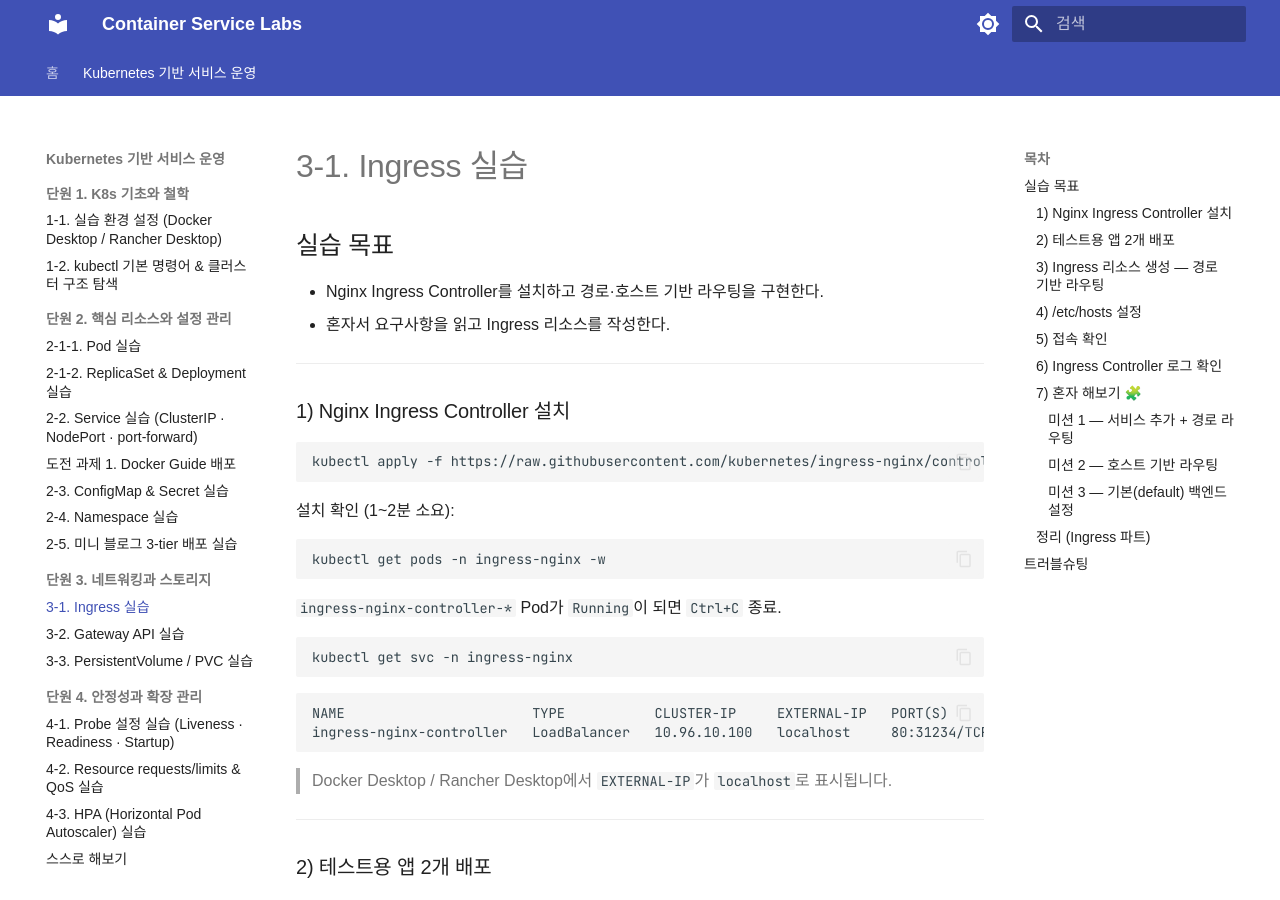
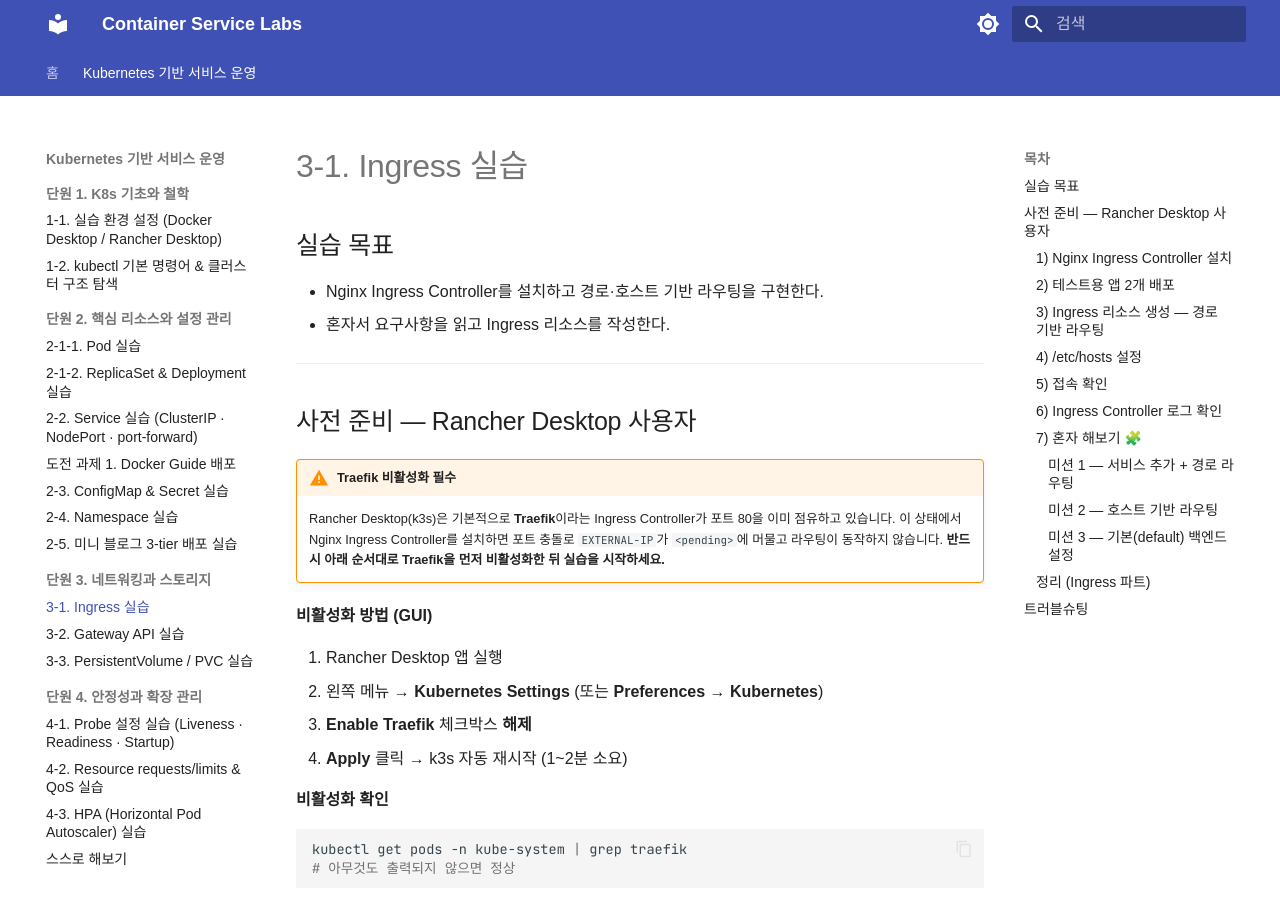
Before and after one commit to skilleat-labs/docker-k8s-labs, an MkDocs documentation site: the page built from docs/modules/module10/3-1.md, in a window 1280 px wide and 900 px high. Built offline with MkDocs 1.6.1 and Material for MkDocs 9.7.7, drawn with Linux system fonts in a browser that asks for light colours; some web fonts are replaced.

Commit message:
docs: 3-1 Rancher Desktop Traefik 비활성화 사전 준비 단계 추가
nginx-ingress 포트 충돌 방지를 위해 실습 시작 전
Traefik 비활성화를 필수 단계로 안내 (GUI 방법 + 확인 명령)

Co-Authored-By: Claude Sonnet 4.6 <noreply@anthropic.com>

````diff
--- a/docs/modules/module10/3-1.md
+++ b/docs/modules/module10/3-1.md
@@ -4,6 +4,29 @@
 
 - Nginx Ingress Controller를 설치하고 경로·호스트 기반 라우팅을 구현한다.
 - 혼자서 요구사항을 읽고 Ingress 리소스를 작성한다.
+
+---
+
+## 사전 준비 — Rancher Desktop 사용자
+
+!!! warning "Traefik 비활성화 필수"
+    Rancher Desktop(k3s)은 기본적으로 **Traefik**이라는 Ingress Controller가 포트 80을 이미 점유하고 있습니다.
+    이 상태에서 Nginx Ingress Controller를 설치하면 포트 충돌로 `EXTERNAL-IP`가 `<pending>`에 머물고 라우팅이 동작하지 않습니다.
+    **반드시 아래 순서대로 Traefik을 먼저 비활성화한 뒤 실습을 시작하세요.**
+
+**비활성화 방법 (GUI)**
+
+1. Rancher Desktop 앱 실행
+2. 왼쪽 메뉴 → **Kubernetes Settings** (또는 **Preferences → Kubernetes**)
+3. **Enable Traefik** 체크박스 **해제**
+4. **Apply** 클릭 → k3s 자동 재시작 (1~2분 소요)
+
+**비활성화 확인**
+
+```bash
+kubectl get pods -n kube-system | grep traefik
+# 아무것도 출력되지 않으면 정상
+```
 
 ---
 
````
